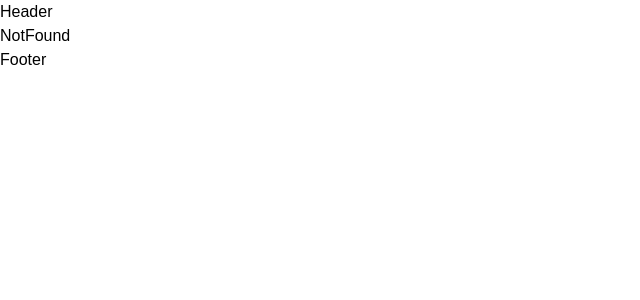
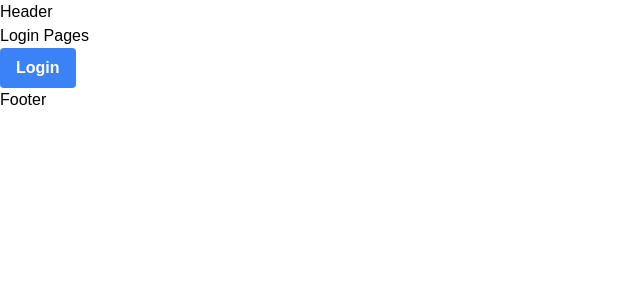
Before and after one commit to ioofy/Library-App, a React (Create React App) app: page /auth/login in a window 1280 px wide. Shown: the top 300 px of the page, without its empty margins (0-640 px from the left). Built offline with nearby package versions, Linux system fonts and the light colour scheme.

Commit message:
feat: adding privateRoute

```diff
--- /dev/null
+++ b/src/helpers/privateRoute.tsx
@@ -0,0 +1,15 @@
+import { Redirect, Route, RouteProps } from 'react-router-dom';
+
+interface Props extends RouteProps {
+  isAuth: boolean;
+}
+
+const PrivateRoute = ({ isAuth, ...routeProps }: Props) => {
+  if (isAuth) {
+    return <Route {...routeProps} />;
+  }
+
+  return <Redirect to='/auth/login' />;
+};
+
+export default PrivateRoute;
--- a/src/index.tsx
+++ b/src/index.tsx
@@ -1,15 +1,12 @@
-import React from 'react';
 import ReactDOM from 'react-dom';
 import App from './router/App';
-import { BrowserRouter as Router } from 'react-router-dom';
+import { BrowserRouter } from 'react-router-dom';
 import './styles/index.css';
 
 ReactDOM.render(
-  <Router>
-    <React.StrictMode>
-      <App />
-    </React.StrictMode>
-  </Router>,
+  <BrowserRouter>
+    <App />
+  </BrowserRouter>,
 
   document.getElementById('root')
 );
--- /dev/null
+++ b/src/pages/DashboardPages/Dashboard.tsx
@@ -0,0 +1,5 @@
+const Dashboard = () => {
+  return <div>Dashboard</div>;
+};
+
+export default Dashboard;
--- a/src/pages/ExamplePages/Example.tsx
+++ /dev/null
@@ -1,5 +0,0 @@
-const Example = () => {
-  return <div>Examples</div>;
-};
-
-export default Example;
--- /dev/null
+++ b/src/pages/LoginPages/Login.tsx
@@ -0,0 +1,29 @@
+import React, { Dispatch } from 'react';
+import { useHistory } from 'react-router-dom';
+
+interface Props {
+  setIsAuth: Dispatch<React.SetStateAction<boolean>>;
+}
+
+const Login: React.FC<Props> = ({ setIsAuth }) => {
+  const history = useHistory();
+
+  const handleLogin = () => {
+    setIsAuth(true);
+    history.push('/dashboard');
+  };
+
+  return (
+    <div>
+      <h1>Login Pages</h1>
+      <button
+        className='bg-blue-500 hover:bg-blue-700 text-white font-bold py-2 px-4 rounded'
+        onClick={() => handleLogin()}
+      >
+        Login
+      </button>
+    </div>
+  );
+};
+
+export default Login;
--- a/src/router/App.tsx
+++ b/src/router/App.tsx
@@ -1,16 +1,30 @@
 import { BrowserRouter as Router, Route, Switch } from 'react-router-dom';
 import HomePages from 'pages/HomePages/HomePages';
 import NotFound from 'pages/404Pages/NotFound';
-import Example from 'pages/ExamplePages/Example';
 import Layout from 'layout/Layout';
+import Login from 'pages/LoginPages/Login';
+import Dashboard from 'pages/DashboardPages/Dashboard';
+import PrivateRoute from 'helpers/privateRoute';
+import { useState } from 'react';
 
 function App() {
+  const [isAuth, setIsAuth] = useState(false);
   return (
     <Router>
       <Layout>
         <Switch>
           <Route path='/' component={HomePages} exact />
-          <Route path='/example' component={Example} exact />
+          <PrivateRoute
+            isAuth={isAuth}
+            path='/dashboard'
+            component={Dashboard}
+            exact
+          />
+          <Route
+            path='/auth/login'
+            component={() => <Login setIsAuth={setIsAuth} />}
+            exact
+          />
           <Route path='*' component={NotFound} />
         </Switch>
       </Layout>
```
Also changed, not shown: package.json (+7 -3 lines), 1 other file (tests, documents, lock files or other folders).
